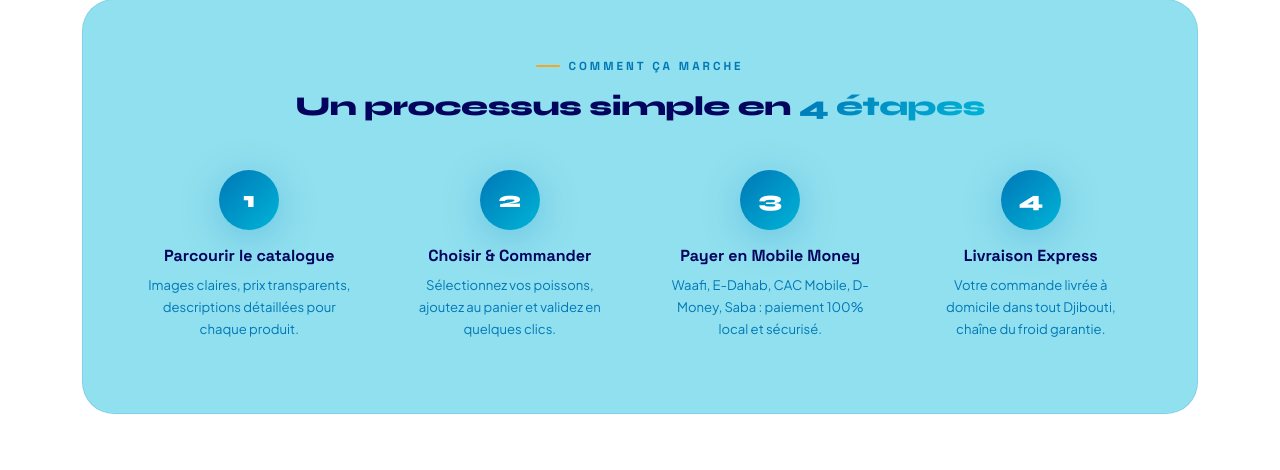
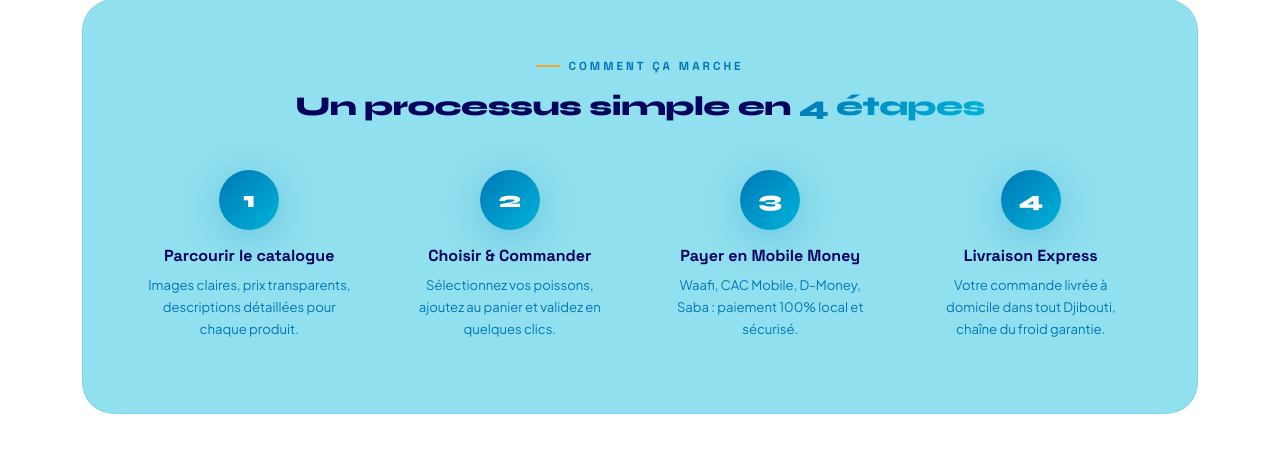
Before and after one commit to Kaluun/Kaluun, a Django app: page /a-propos/ in a window 1280 px wide. Shown: the part 1184-1654 px from the top of the page. Run offline with Django 4.2, Linux system fonts and the light colour scheme; parts of the project's set-up code (start-up, migrations or seed data) failed here and were passed over; some libraries are stand-ins or nearby versions.

Commit message:
fix: retire E-Dahab de la liste des moyens de paiement (non disponible)
Co-Authored-By: Claude Sonnet 4.6 <noreply@anthropic.com>

```diff
--- a/templates/about.html
+++ b/templates/about.html
@@ -119,7 +119,7 @@
           <div style="text-align:center;padding:24px 16px;">
             <div style="width:60px;height:60px;border-radius:50%;background:var(--grad-sky);display:flex;align-items:center;justify-content:center;margin:0 auto 16px;box-shadow:var(--s-blue);font-family:'Syne',sans-serif;font-size:1.4rem;font-weight:800;color:#fff;">3</div>
             <h6 style="font-family:'Space Grotesk',sans-serif;font-weight:700;color:var(--t-dark);margin-bottom:8px;">Payer en Mobile Money</h6>
-            <p style="font-size:.82rem;color:var(--t-light);margin:0;line-height:1.7;">Waafi, E-Dahab, CAC Mobile, D-Money, Saba : paiement 100% local et sécurisé.</p>
+            <p style="font-size:.82rem;color:var(--t-light);margin:0;line-height:1.7;">Waafi, CAC Mobile, D-Money, Saba : paiement 100% local et sécurisé.</p>
           </div>
         </div>
         <div class="col-lg-3 col-sm-6">
```
